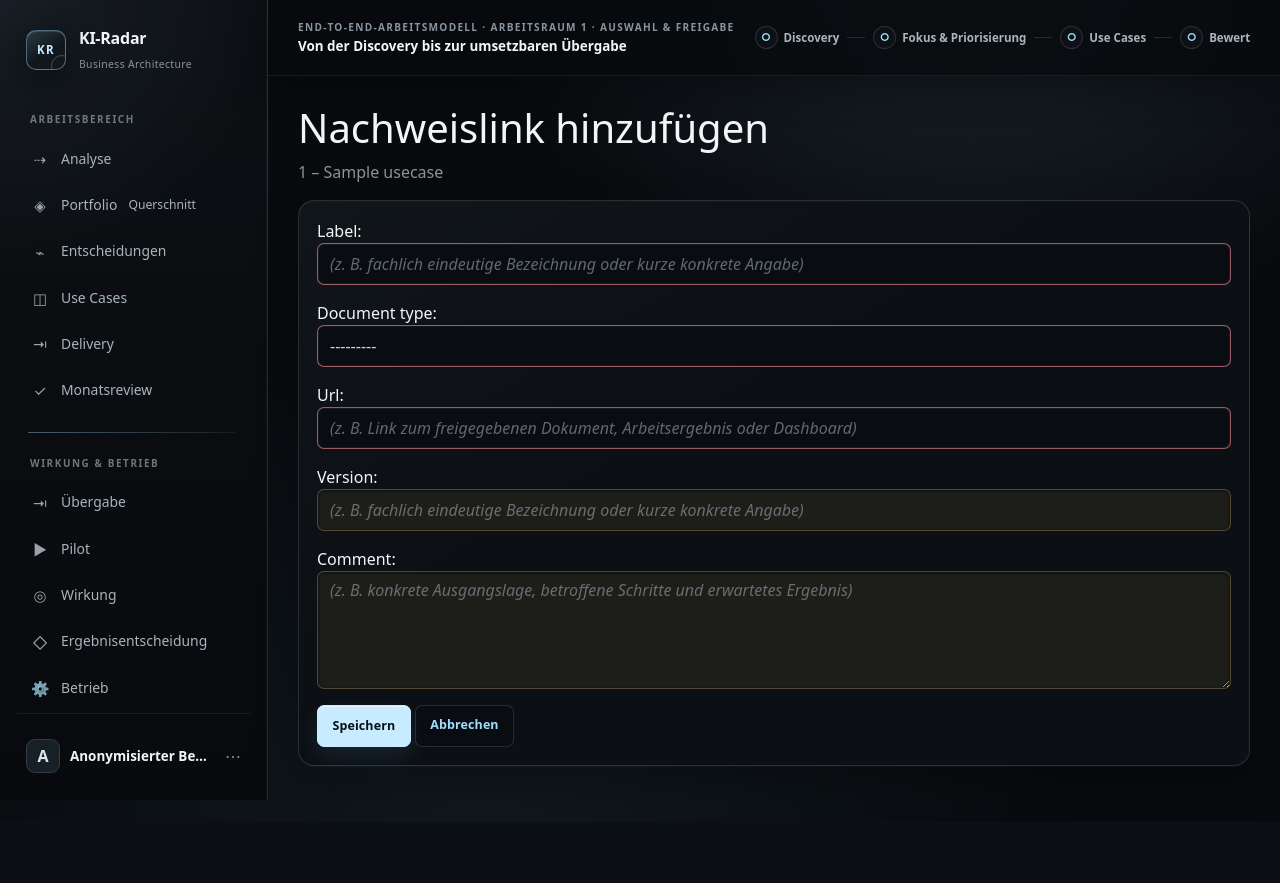
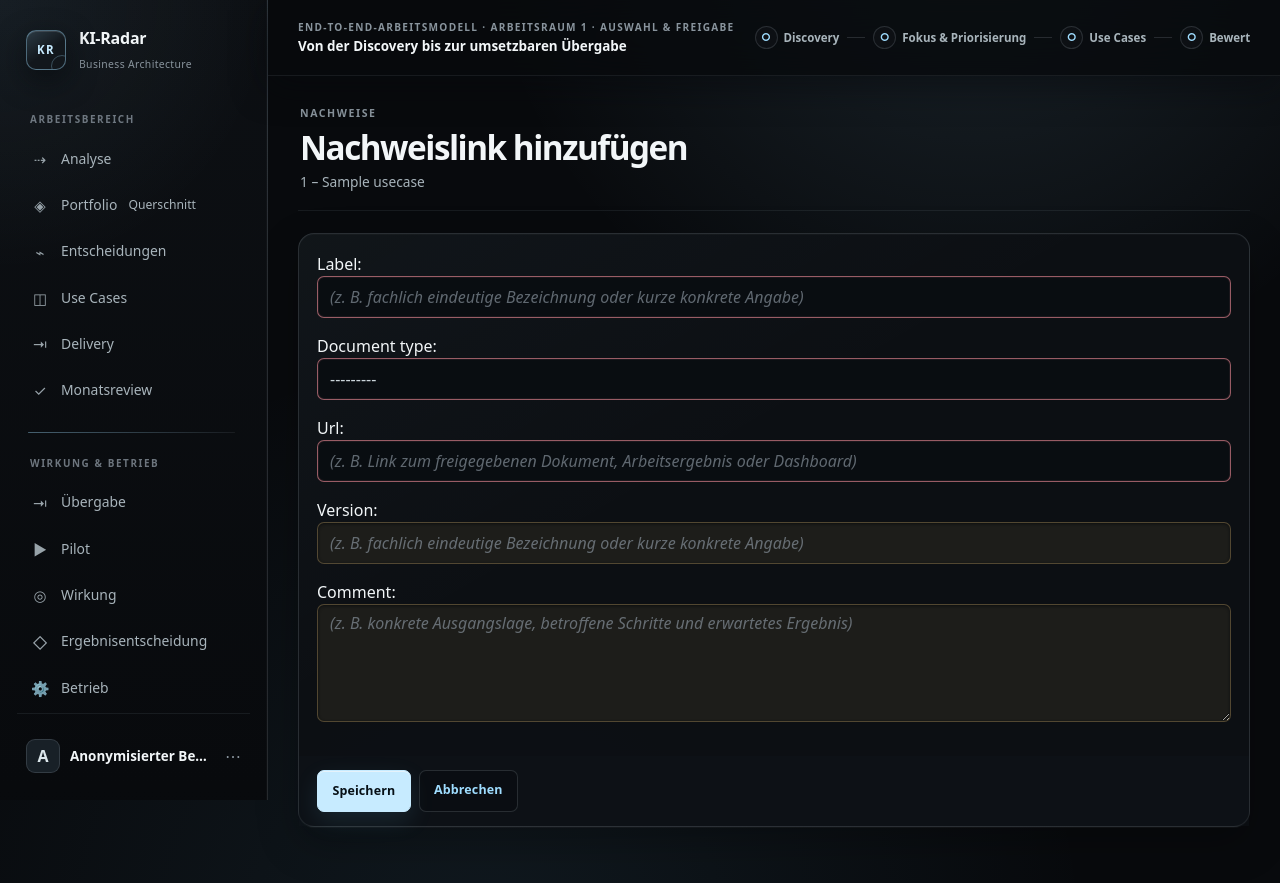
Before and after one commit to Satte882/KI-UseCase-Radar, a Django app: page /evidence/use-case/00000000-0000-0000-0000-000000000001/evidence/new/ in a window 1280 px wide. Before the commit the page ends 800 px from the top, so only its background shows below. Run offline with Django 5.2, Linux system fonts and the light colour scheme; a user stored in the database is signed in; tables that the repository leaves empty hold one stand-in row (values such as "Sample post"); parts of the project's set-up code (start-up, migrations or seed data) failed here and were passed over.

Commit message:
Apply UI vNext across the application

```diff
--- a/templates/notifications/evidence_form.html
+++ b/templates/notifications/evidence_form.html
@@ -1,3 +1,19 @@
 {% extends "base.html" %}
 {% block title %}Nachweislink – KI-Radar{% endblock %}
-{% block content %}<h1>Nachweislink hinzufügen</h1><p class="text-muted">{{ use_case.short_id }} – {{ use_case.title }}</p><form method="post" class="card card-body">{% csrf_token %}{{ form.as_p }}<div><button class="btn btn-primary">Speichern</button> <a class="btn btn-outline-secondary" href="{{ use_case.get_absolute_url }}">Abbrechen</a></div></form>{% endblock %}
+{% block content %}
+<div class="page-header">
+  <div>
+    <div class="eyebrow mb-2">Nachweise</div>
+    <h1 class="page-title">Nachweislink hinzufügen</h1>
+    <p class="page-subtitle">{{ use_case.short_id }} – {{ use_case.title }}</p>
+  </div>
+</div>
+<form method="post" class="app-card">
+  {% csrf_token %}
+  <div class="card-body">{{ form.as_p }}</div>
+  <div class="card-footer d-flex flex-wrap gap-2">
+    <button class="btn btn-primary" type="submit">Speichern</button>
+    <a class="btn btn-outline-secondary" href="{{ use_case.get_absolute_url }}">Abbrechen</a>
+  </div>
+</form>
+{% endblock %}
```
